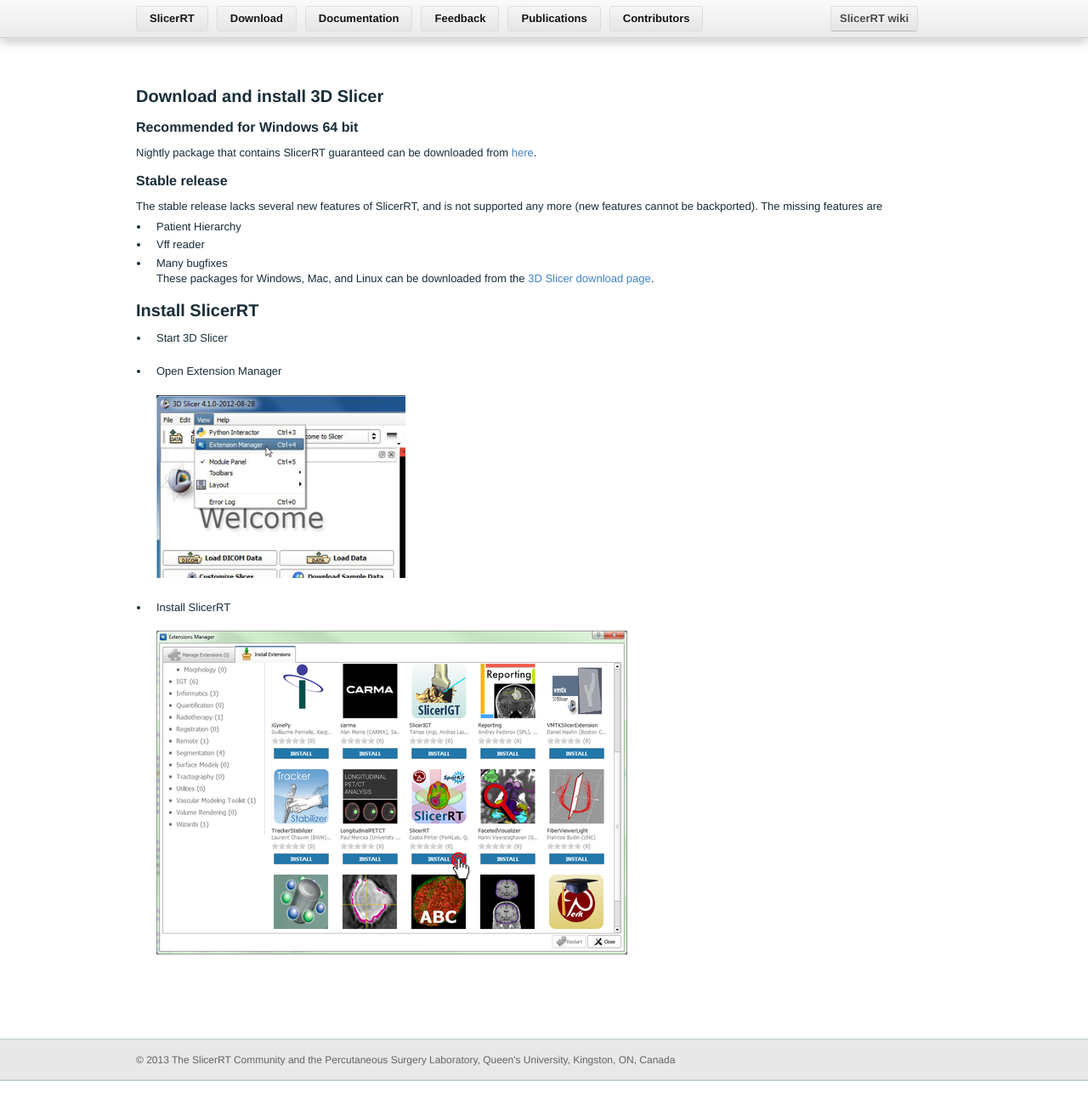
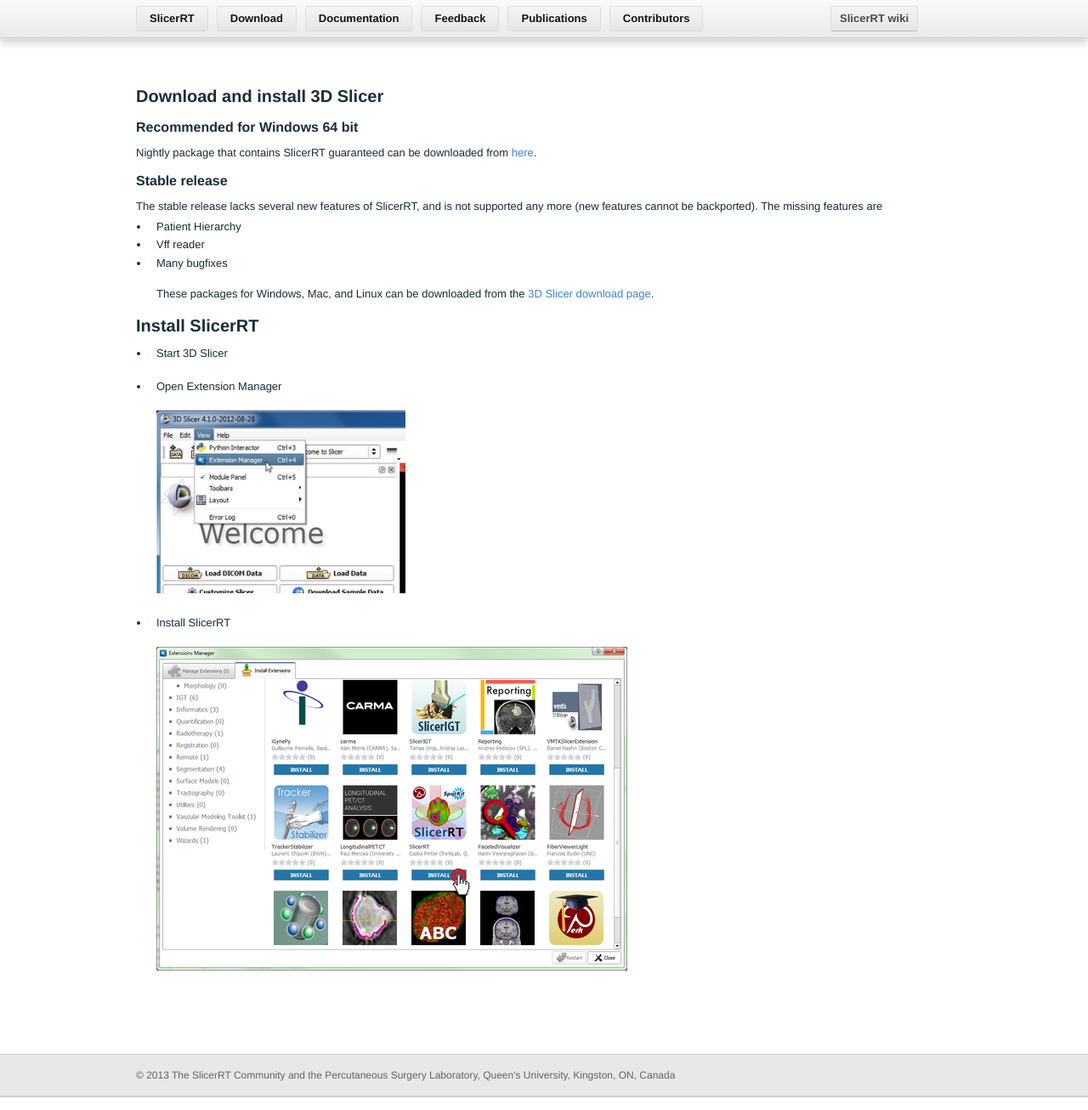
Before and after one commit to Sunderlandkyl/slicerrt.github.com, a Jekyll site: the page built from Download.md, in a window 1280 px wide. Shown: the whole page at 85% size. Built offline with Jekyll 4.4.1, drawn with Linux system fonts in a browser that asks for light colours; Markdown is read by kramdown in place of the engine named in the settings.

```diff
--- a/Download.md
+++ b/Download.md
@@ -8,10 +8,10 @@ Nightly package that contains SlicerRT guaranteed can be downloaded from [here](
 
 ## Stable release
 The stable release lacks several new features of SlicerRT, and is not supported any more (new features cannot be backported). The missing features are
-* Patient Hierarchy
-* Vff reader
-* Many bugfixes
-<br>These packages for Windows, Mac, and Linux can be downloaded from the [3D Slicer download page](http://download.slicer.org/).
+*   Patient Hierarchy
+*   Vff reader
+*   Many bugfixes
+<br><br>These packages for Windows, Mac, and Linux can be downloaded from the [3D Slicer download page](http://download.slicer.org/).
 
 #Install SlicerRT
 
```
